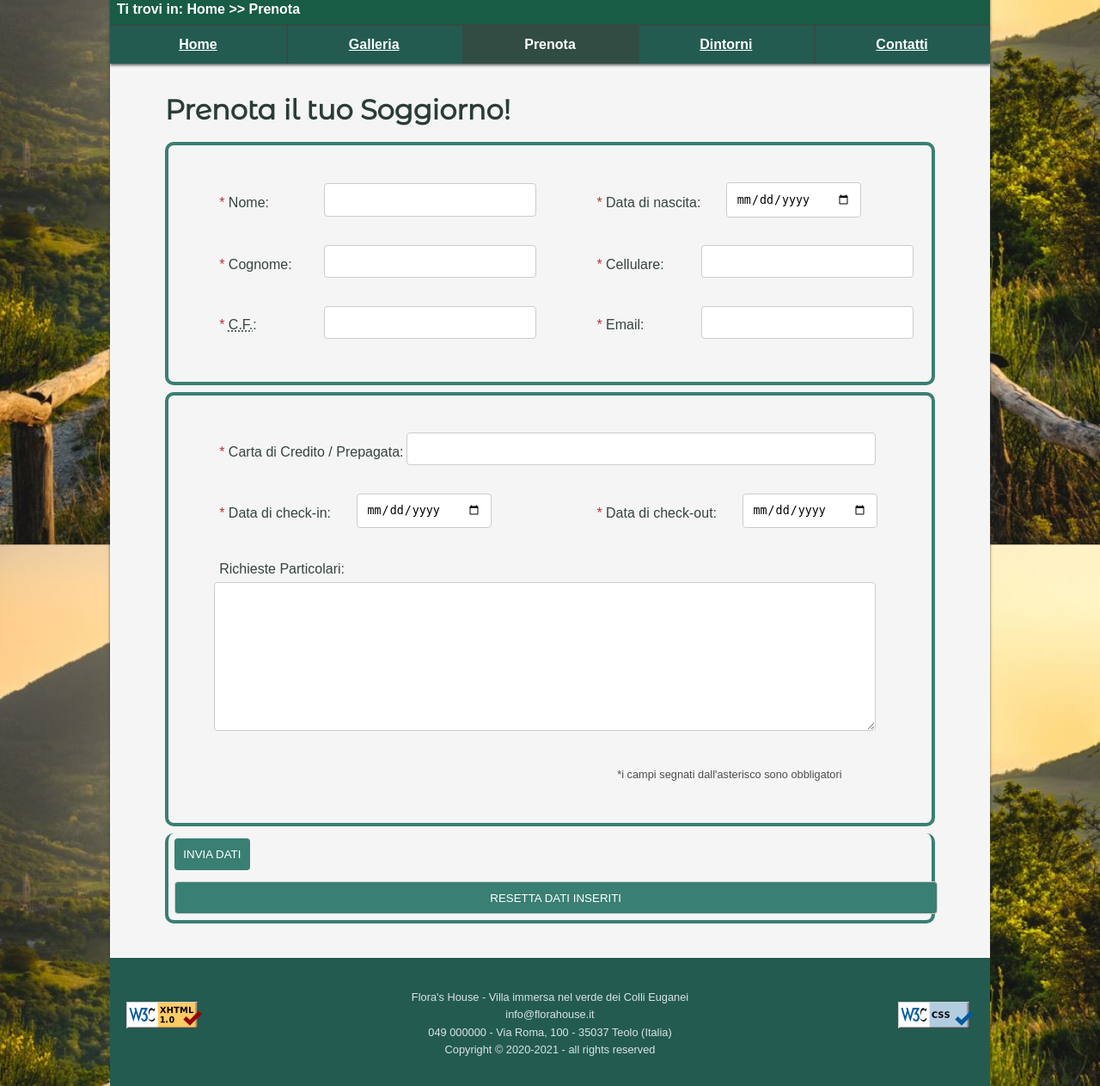
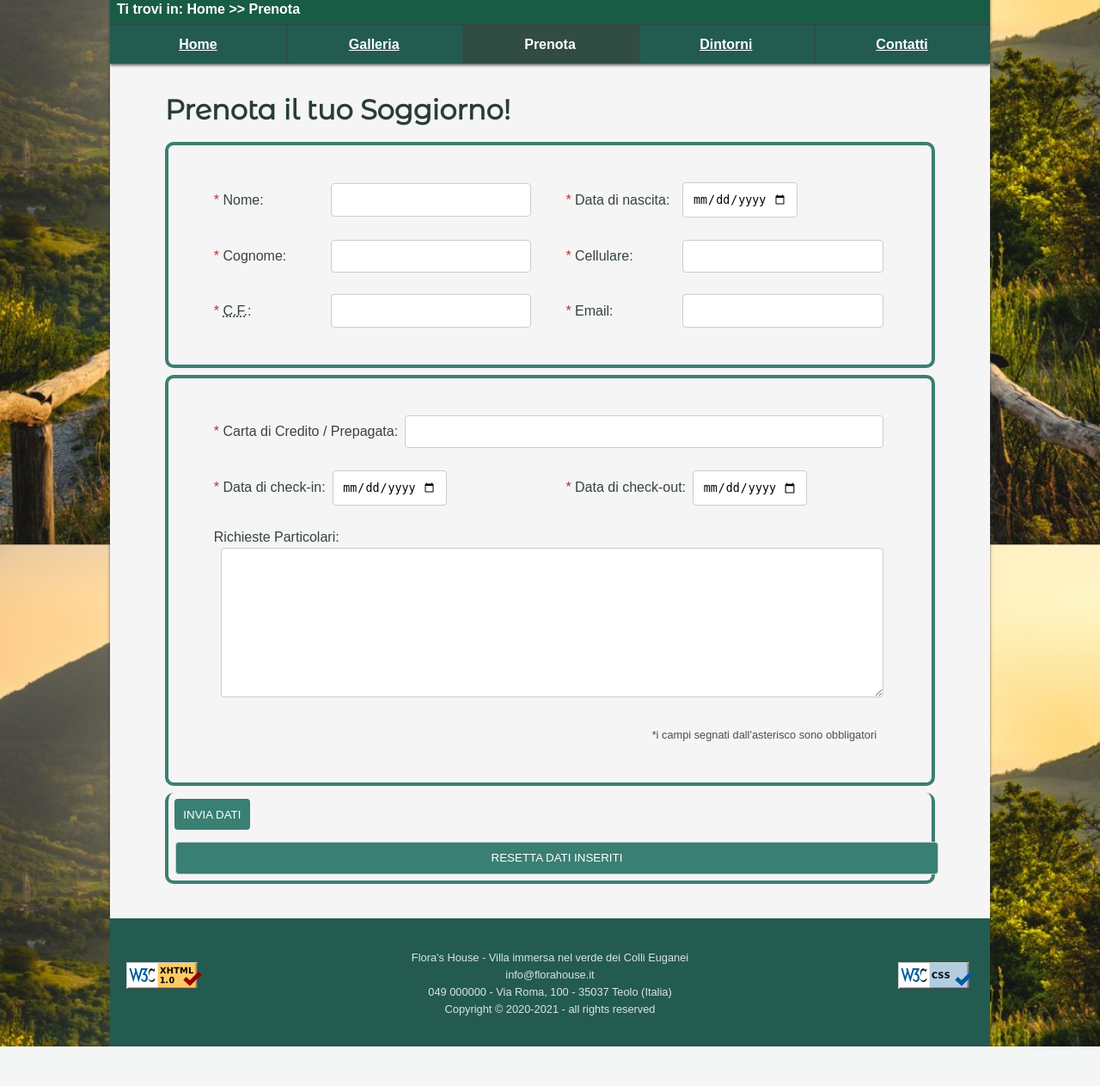
Before and after one commit to comodei/Flora-s-House-TecWeb-Project-, a PHP site: page /html/prenotazioni.html in a window 1280 px wide. Shown: the part 220-1483 px from the top of the page at 86% size. After the commit the page ends 1437 px from the top, so only its background shows below. Run offline with PHP 8.4, Linux system fonts and the light colour scheme.

Commit message:
lavori in corso su prenotazioni

```diff
--- a/style/style_lavoro.css
+++ b/style/style_lavoro.css
@@ -575,12 +575,6 @@ div.slideshow-container img{
 }
 
 /*FORM PRENOTAZIONE*/
-form.book legend{
-  margin-left:1em;
-  font-weight: bold;
-  font-size:1.3em;
-  color:rgba(54,68,64,1.00);
-}
 form.book fieldset{
   border: 4px solid #3A7F73;
   border-radius: 10px;
@@ -589,19 +583,15 @@ form.book fieldset{
 form.book fieldset.bottoni{
   border-top: none;
 }
-form.book label{
-  margin-left: 0.4em;
-  color:rgba(54,68,64,1.00);
-  padding: 0.2em 0.2em 0.2em 0;
-  display: inline-block;
-}
 form.book input, textarea {
   width: 100%;
   padding: 0.8em;
   border: 1px solid #ccc;
   border-radius: 4px;
   resize: vertical;
-  margin-bottom: 0.5em;
+
+	box-sizing: border-box;
+	margin-left: 0.6em;
 }
 form.book button, input[type=reset]{
   background-color: #3A7F73;
@@ -639,7 +629,6 @@ form.book button:hover,input[type=reset]:hover {
 .suggerimento p{
 	text-align: right;
 	color: rgba(12,12,12,0.72);
-	padding-right: 12%;
 	font-size: 0.8em;
 }
 
@@ -678,9 +667,9 @@ form.book button:hover,input[type=reset]:hover {
 
 /*DA QUI IN POI LE AGGIUNTE RECENTI AL CSS PRENOTAZIONI*/
 .fieldset_prenotaz{
-	padding: 2.7em 3.3em;
+	padding: 2.7em 4em 2.7em 3.3em;
 	display: grid;
-	grid-template-columns: repeat(2, 50%);
+	grid-template-columns: repeat(2, 1fr);
 	column-gap: 3em;
 	row-gap: 1.6em;
 
@@ -688,7 +677,7 @@ form.book button:hover,input[type=reset]:hover {
 
 
 .campo_prenotazione{
-	width: 90%;
+	width: 100%;
 	display: flex;
 	flex-wrap: wrap;
 	align-items: center;
@@ -749,10 +738,16 @@ form.book button:hover,input[type=reset]:hover {
 	min-width: 8em;
 }
 
+.tag label{
+	text-align: right;
+	color:rgba(54,68,64,1.00);
+}
+
 
 .field{
 	flex-grow: 1;
 }
+
 
 
 .obbligatorio .tag label::before{
@@ -762,5 +757,4 @@ form.book button:hover,input[type=reset]:hover {
 
 input[type="date"]{
 	max-width: 10em;
-	margin-left: 2em;
 }
```
